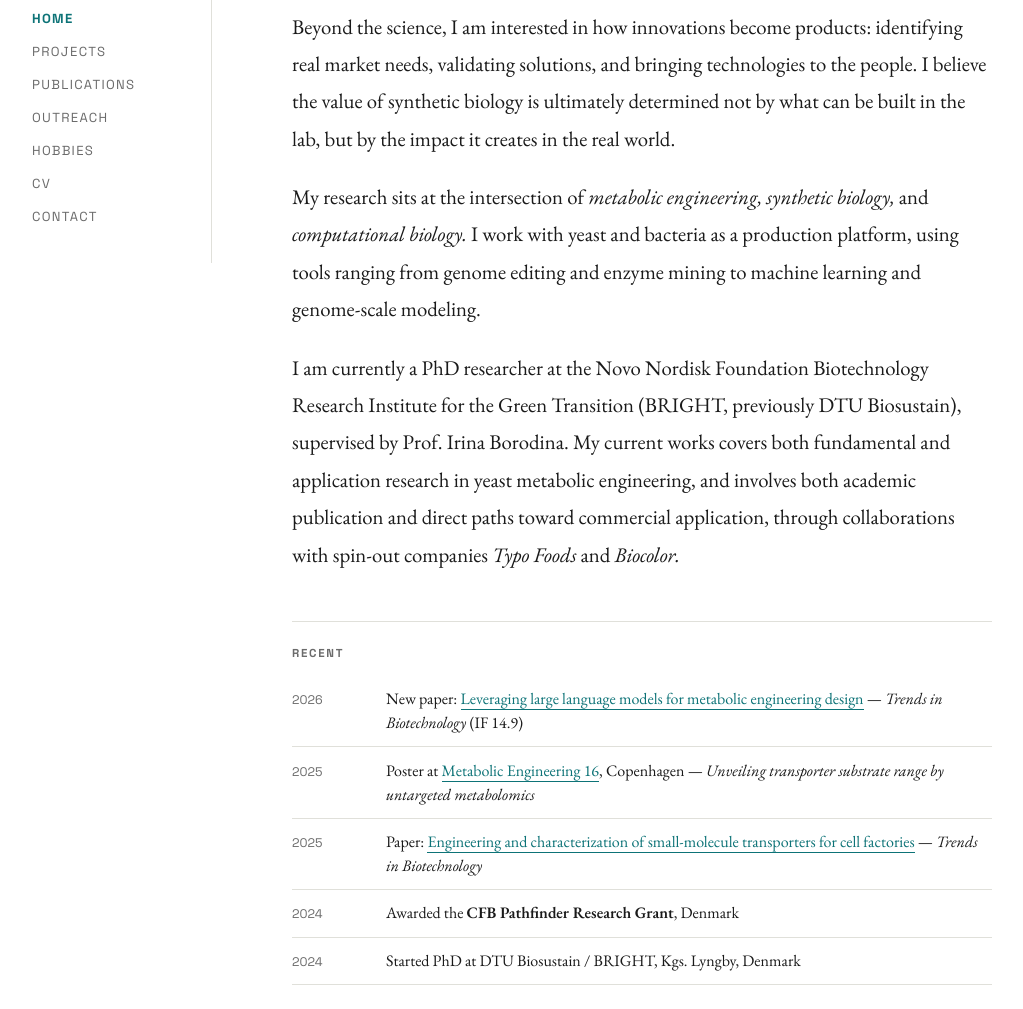
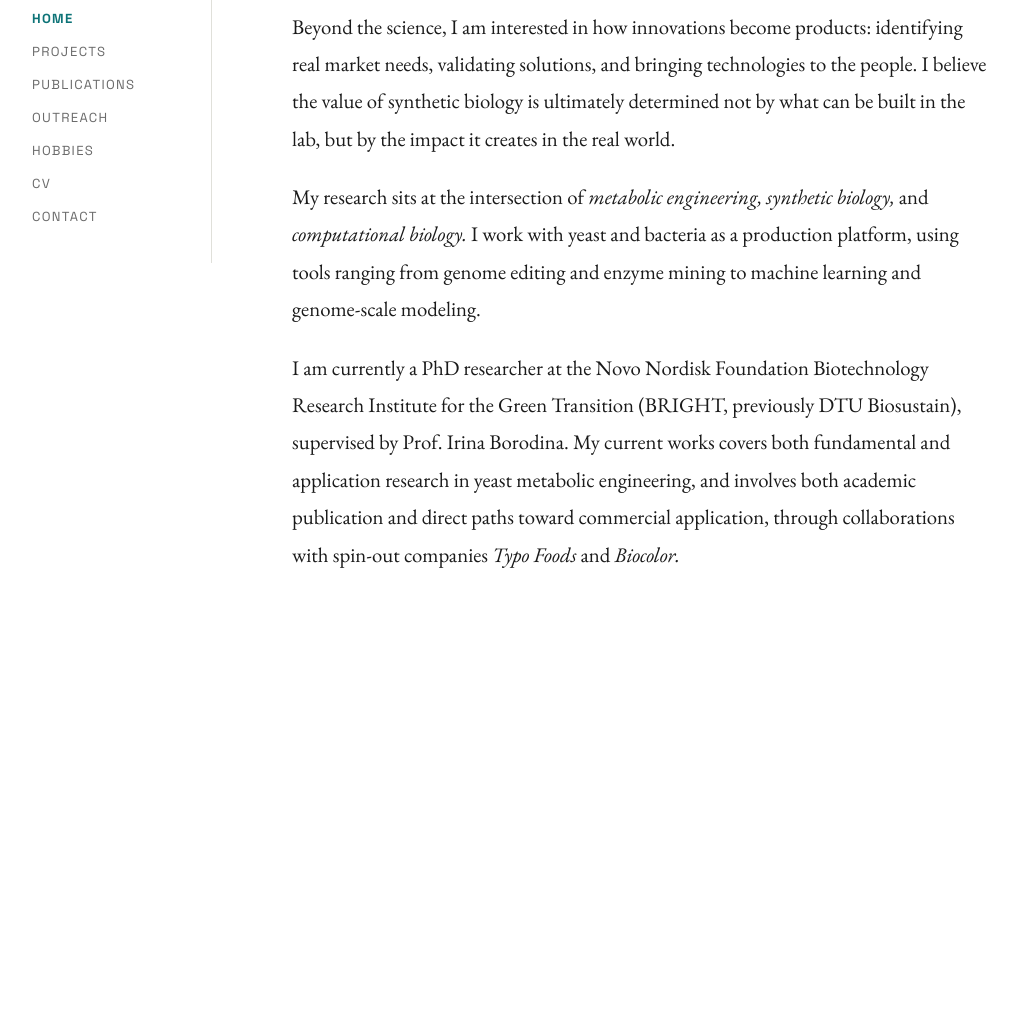
Before and after one commit to yueshz/yueshz.github.io, a plain HTML site: page index.html in a window 1280 px wide. Shown: the part 537-1546 px from the top of the page, without its empty margins (8-1031 px from the left). After the commit the page ends 1211 px from the top, so only its background shows below. Drawn offline with nearby package versions, Linux system fonts and the light colour scheme.

Commit message:
Add files via upload

```diff
--- a/index.html
+++ b/index.html
@@ -337,44 +337,6 @@
         <p class="zh">目前，我是丹麦技术大学诺和诺德基金会绿色转型生物技术研究院（前DTU Biosustain）的博士研究生，导师为Irina Borodina教授。我当前的研究覆盖酵母代谢工程的基础科研与应用研究，不仅聚焦于学术发表，也积极推动成果向商业应用转化，通过课题组与初创公司<span class="em">Typo Foods</span>和<span class="em">Biocolor</span>的合作实现技术商业化。</p>
       </div>
 
-      <div class="news-strip">
-        <h2><span class="en">Recent</span><span class="zh">近期动态</span></h2>
-        <div class="news-item">
-          <span class="news-date">2026</span>
-          <span class="news-text">
-            <span class="en">New paper: <a href="#">Leveraging large language models for metabolic engineering design</a> — <em>Trends in Biotechnology</em> (IF 14.9)</span>
-            <span class="zh">新论文：<a href="#">利用大语言模型辅助代谢工程设计</a> — <em>Trends in Biotechnology</em>（影响因子 14.9）</span>
-          </span>
-        </div>
-        <div class="news-item">
-          <span class="news-date">2025</span>
-          <span class="news-text">
-            <span class="en">Poster at <a href="#">Metabolic Engineering 16</a>, Copenhagen — <em>Unveiling transporter substrate range by untargeted metabolomics</em></span>
-            <span class="zh">海报展示：代谢工程大会16，哥本哈根 — <em>基于非靶向代谢组学揭示转运蛋白底物范围</em></span>
-          </span>
-        </div>
-        <div class="news-item">
-          <span class="news-date">2025</span>
-          <span class="news-text">
-            <span class="en">Paper: <a href="#">Engineering and characterization of small-molecule transporters for cell factories</a> — <em>Trends in Biotechnology</em></span>
-            <span class="zh">论文发表：<a href="#">细胞工厂小分子转运蛋白的改造与表征</a> — <em>Trends in Biotechnology</em></span>
-          </span>
-        </div>
-        <div class="news-item">
-          <span class="news-date">2024</span>
-          <span class="news-text">
-            <span class="en">Awarded the <strong>CFB Pathfinder Research Grant</strong>, Denmark</span>
-            <span class="zh">获得<strong>CFB Pathfinder科研基金</strong>，丹麦</span>
-          </span>
-        </div>
-        <div class="news-item">
-          <span class="news-date">2024</span>
-          <span class="news-text">
-            <span class="en">Started PhD at DTU Biosustain / BRIGHT, Kgs. Lyngby, Denmark</span>
-            <span class="zh">开始博士研究，丹麦技术大学生物可持续发展中心</span>
-          </span>
-        </div>
-      </div>
     </div>
 
     <!-- RESEARCH -->
```
